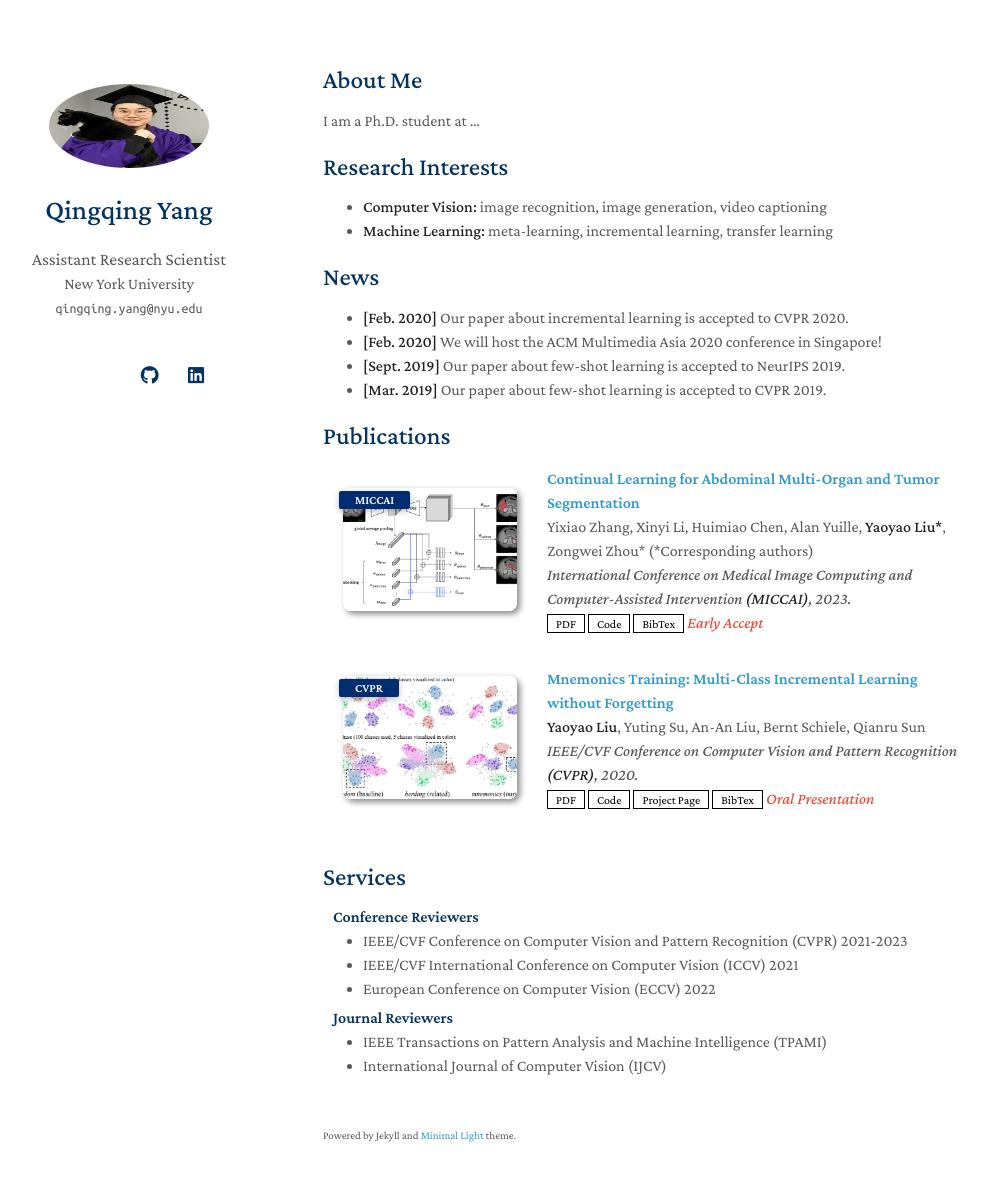
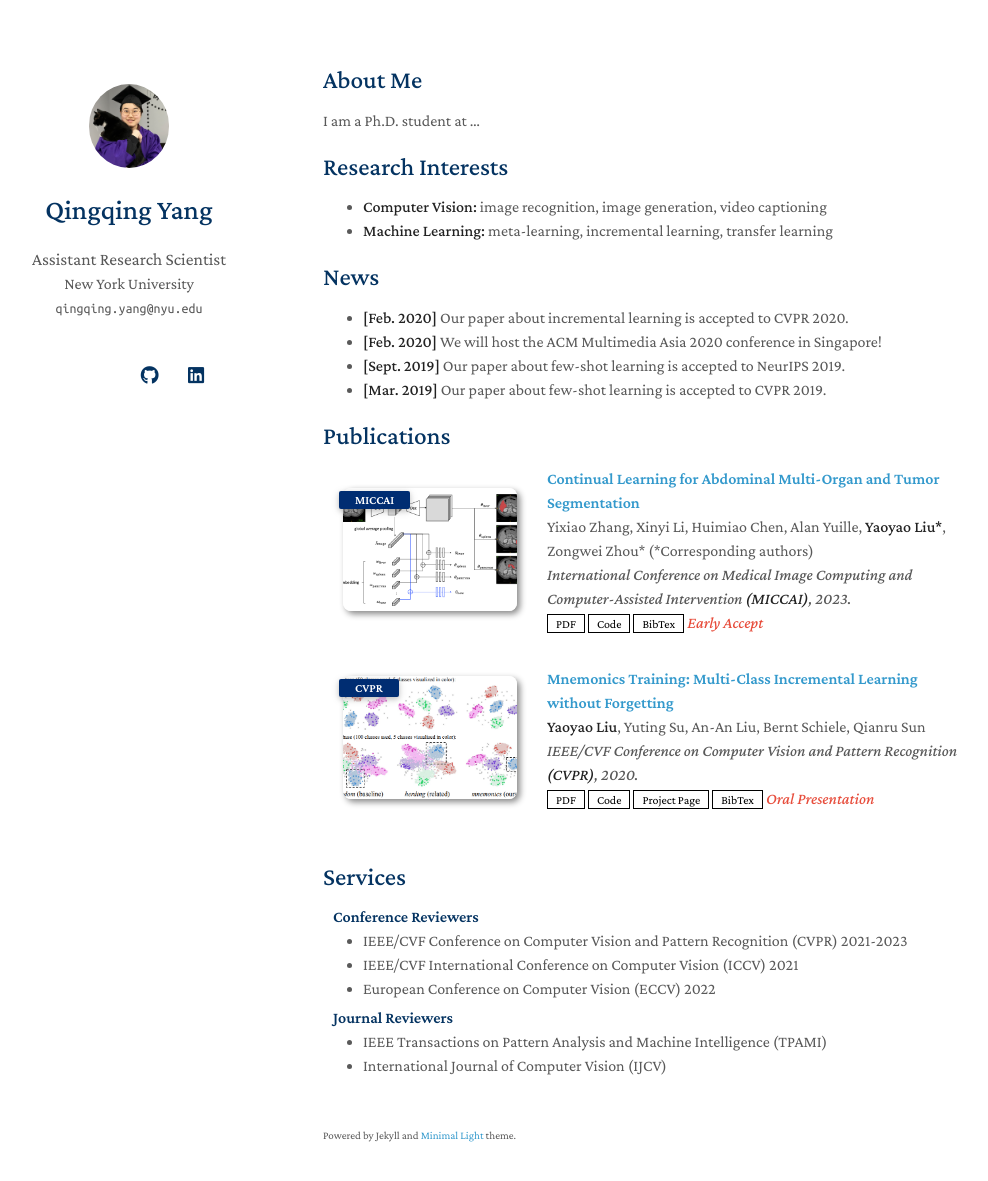
Before and after one commit to Qingqing-Yang-177/Qingqing-Yang-177_save2, a Jekyll site: the page built from index.md, in a window 1280 px wide and 1216 px high. Shown: the top 1181 px of the window, without its empty margins (147-1135 px from the left). Built offline with Jekyll 4.4.1, drawn with Linux system fonts in a browser that asks for light colours; nearby versions of some CDN libraries; a style sheet for code colours, icons or effects is not loaded; our own code applies the rules of GitHub Pages for plain Markdown files.

Commit message:
Update homepage.html

```diff
--- a/_layouts/homepage.html
+++ b/_layouts/homepage.html
@@ -40,7 +40,7 @@
       <header>
 
         {% if site.avatar %}
-        <a class="image avatar"><img src="{{ site.avatar }}" alt="avatar" style="width: 160.8px; height: 83.8px;" /></a>
+        <a class="image avatar"><img src="{{ site.avatar }}" alt="avatar" style="width: 80.8px; height: 83.8px;" /></a>
         {% endif %}
 
         <h1>{{ site.title }}</h1>
```
